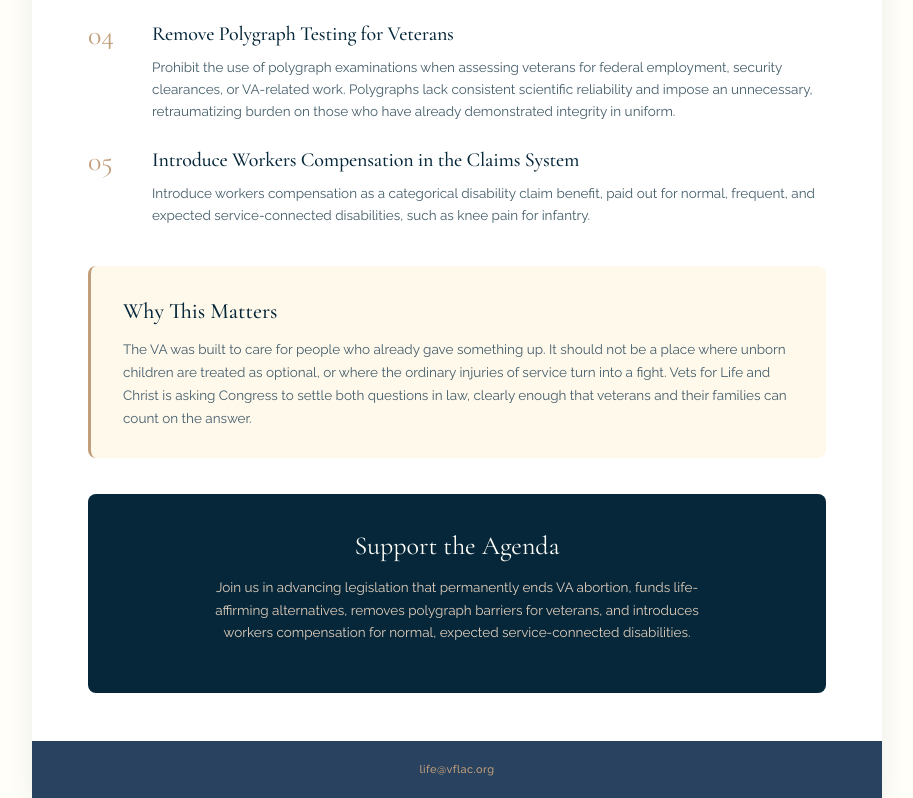
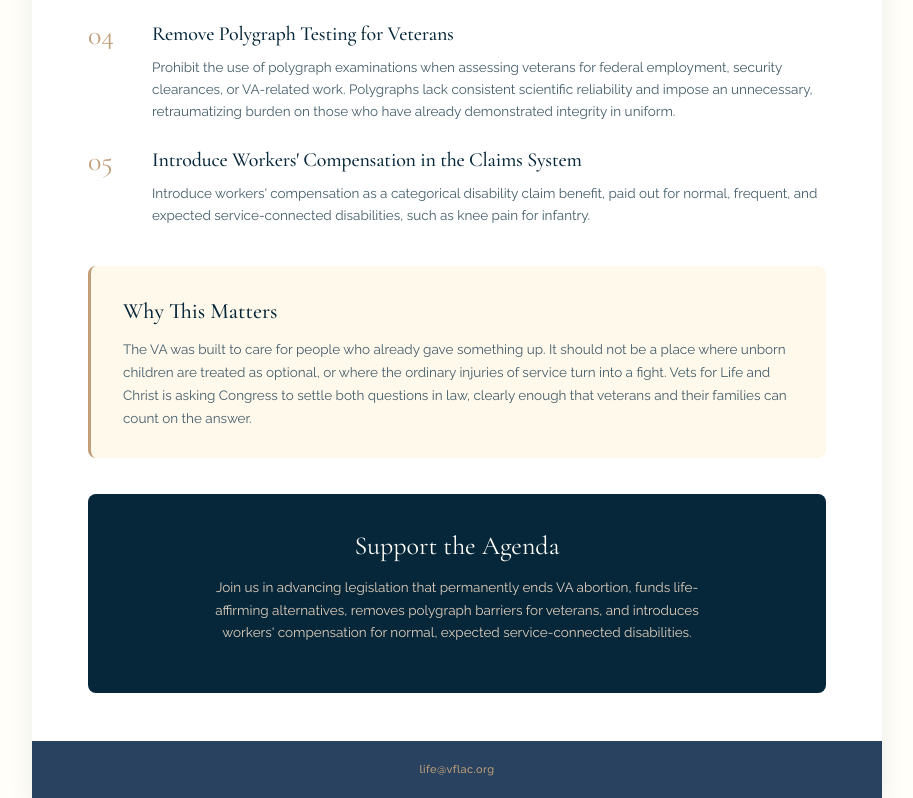
Before and after one commit to gracchistrategies/vflac, a plain HTML site: page what-we-want.html in a window 1280 px wide. Shown: the part 753-1551 px from the top of the page, without its empty margins (183-1096 px from the left). Drawn offline with nearby package versions, Linux system fonts and the light colour scheme.

Commit message:
Add the apostrophe in workers' compensation.

```diff
--- a/what-we-want.html
+++ b/what-we-want.html
@@ -65,8 +65,8 @@
       <div class="policy">
         <div class="policy-num">05</div>
         <div>
-          <h3>Introduce Workers Compensation in the Claims System</h3>
-          <p>Introduce workers compensation as a categorical disability claim benefit, paid out for normal, frequent, and expected service-connected disabilities, such as knee pain for infantry.</p>
+          <h3>Introduce Workers' Compensation in the Claims System</h3>
+          <p>Introduce workers' compensation as a categorical disability claim benefit, paid out for normal, frequent, and expected service-connected disabilities, such as knee pain for infantry.</p>
         </div>
       </div>
 
@@ -79,7 +79,7 @@
 
     <div class="cta">
       <h2>Support the Agenda</h2>
-      <p>Join us in advancing legislation that permanently ends VA abortion, funds life-affirming alternatives, removes polygraph barriers for veterans, and introduces workers compensation for normal, expected service-connected disabilities.</p>
+      <p>Join us in advancing legislation that permanently ends VA abortion, funds life-affirming alternatives, removes polygraph barriers for veterans, and introduces workers' compensation for normal, expected service-connected disabilities.</p>
     </div>
 
   </div>
```
